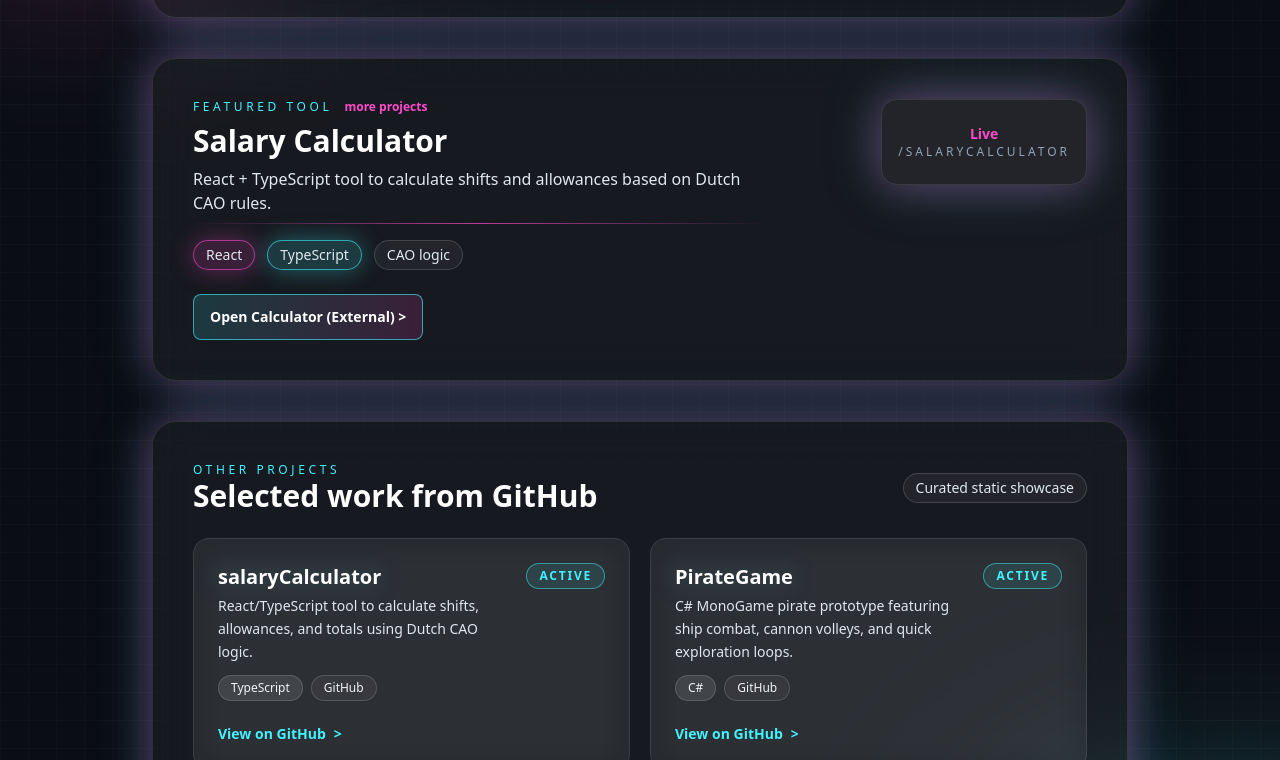
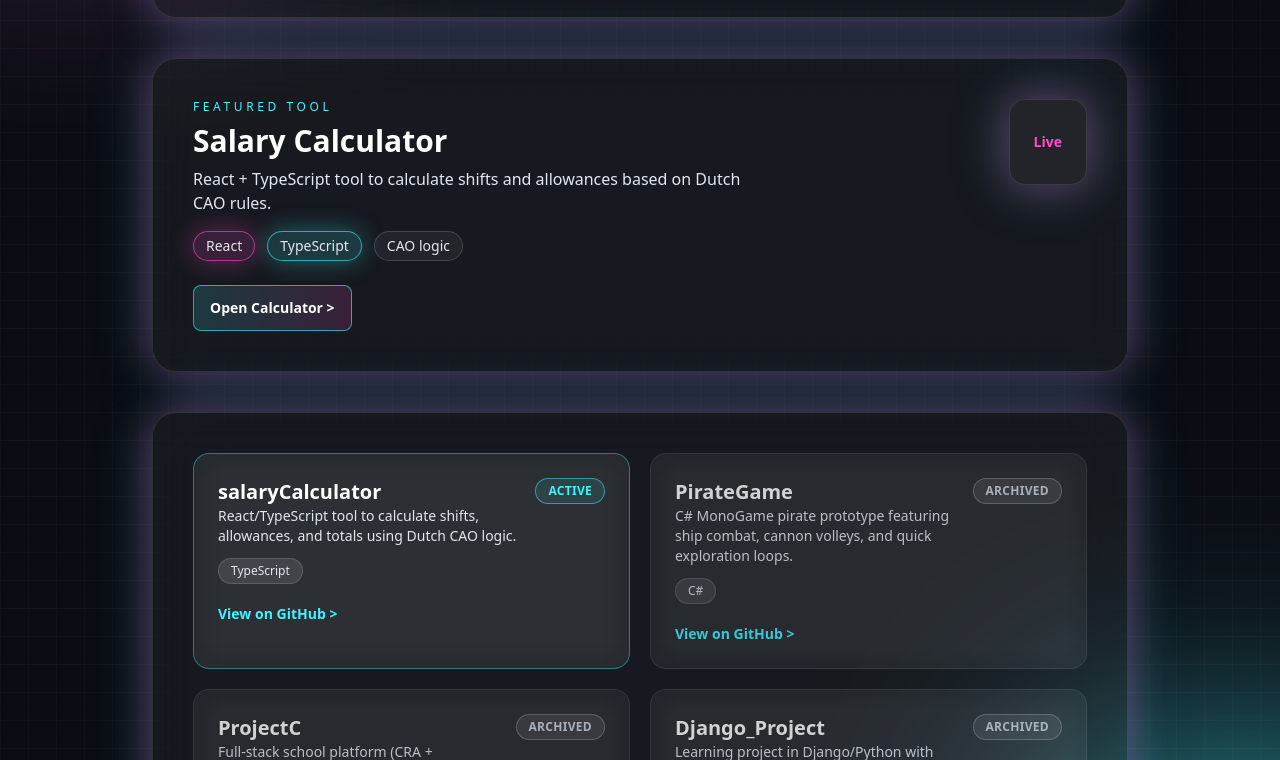
Before and after one commit to Voxxai/voxxai.github.io, a React (Create React App) app: page / in a window 1280 px wide. Shown: the part 400-1160 px from the top of the page. Built offline with nearby package versions, Linux system fonts and the light colour scheme.

Commit message:
Enhance About and Home components with updated content and improved layout

```diff
--- a/src/components/About.tsx
+++ b/src/components/About.tsx
@@ -8,26 +8,44 @@ interface AboutProps {
 export const About: React.FC<AboutProps> = ({ onNavigate }) => {
   return (
     <main className="relative z-10 mx-auto min-h-screen max-w-3xl px-6 py-12 text-slate-200">
+      {/* Back button */}
       <button
         onClick={() => onNavigate("home")}
-        className="mb-8 flex items-center gap-2 text-neonCyan hover:text-neonPink transition font-mono text-sm group"
+        className="mb-8 flex items-center gap-2 font-mono text-sm text-neonCyan transition hover:text-neonPink group"
       >
-        <span className="group-hover:-translate-x-1 transition-transform">
+        <span className="transition-transform group-hover:-translate-x-1">
           &lt;
-        </span>{" "}
+        </span>
         Back to Home
       </button>
 
+      {/* Content */}
       <div className="neon-panel p-10">
-        <h1 className="text-4xl font-bold text-white mb-6">About Voxxai</h1>
+        <h1 className="mb-6 text-4xl font-bold text-white">About Voxxai</h1>
+
         <p className="mb-4 text-lg leading-relaxed">
-          This is an internal page example. Because we are using state-based
-          routing, switching to this page happens instantly without a browser
-          reload.
+          Hey, I’m <span className="font-semibold text-neonCyan">Voxxai</span> —
+          a software engineer with a strong focus on modern web development,
+          automation, and building things that actually feel good to use.
         </p>
+
+        <p className="mb-4 text-lg leading-relaxed text-slate-300">
+          I work primarily with{" "}
+          <span className="text-white">React, TypeScript, and Node.js</span>,
+          alongside modern tooling for APIs, CI/CD, and cloud-based workflows. I
+          enjoy turning complex problems into clean, maintainable solutions.
+        </p>
+
+        <p className="mb-4 text-lg leading-relaxed text-slate-300">
+          Outside of coding, I’m deeply into{" "}
+          <span className="text-white">gaming, anime, and tech culture</span>.
+          That influence shows up in my work through sleek UI, attention to
+          detail, and a preference for bold, futuristic design.
+        </p>
+
         <p className="text-slate-400">
-          You can expand this section with your bio, resume, or contact form
-          later.
+          This site is my playground — a place to experiment, learn, and
+          showcase projects I’m proud of. More coming soon.
         </p>
       </div>
     </main>
--- a/src/components/Home.tsx
+++ b/src/components/Home.tsx
@@ -12,6 +12,7 @@ export const Home: React.FC<HomeProps> = ({ onNavigate }) => {
 
   return (
     <main className="relative z-10 mx-auto flex min-h-screen max-w-5xl flex-col gap-10 px-6 py-12 sm:py-16">
+      {/* HERO */}
       <header className="neon-panel p-8 sm:p-10">
         <div className="flex flex-col gap-6">
           <div className="flex flex-wrap justify-between gap-4">
@@ -27,6 +28,7 @@ export const Home: React.FC<HomeProps> = ({ onNavigate }) => {
                 and modern tooling. Cyberpunk-infused, shipping-grade code.
               </p>
             </div>
+
             <div className="flex flex-col items-end gap-3 text-right text-sm text-slate-300">
               <span className="rounded-full border border-neonPink/40 bg-neonPink/10 px-3 py-1 shadow-glowPink">
                 React + TS
@@ -80,20 +82,13 @@ export const Home: React.FC<HomeProps> = ({ onNavigate }) => {
         </div>
       </header>
 
+      {/* FEATURED TOOL (Live) */}
       <section className="neon-panel p-8 sm:p-10">
         <div className="flex items-start justify-between gap-6">
           <div className="flex flex-col gap-2">
-            <div className="flex items-center gap-3">
-              <p className="text-xs uppercase tracking-[0.3em] text-neonCyan">
-                Featured Tool
-              </p>
-              <button
-                onClick={() => onNavigate("projects")}
-                className="text-xs font-semibold text-neonPink underline-offset-4 hover:underline"
-              >
-                more projects
-              </button>
-            </div>
+            <p className="text-xs uppercase tracking-[0.3em] text-neonCyan">
+              Featured Tool
+            </p>
             <h2 className="text-3xl font-semibold text-white">
               Salary Calculator
             </h2>
@@ -101,7 +96,7 @@ export const Home: React.FC<HomeProps> = ({ onNavigate }) => {
               React + TypeScript tool to calculate shifts and allowances based
               on Dutch CAO rules.
             </p>
-            <div className="neon-divider" />
+
             <div className="flex flex-wrap gap-3 pt-2 text-sm text-slate-200">
               <span className="rounded-full border border-neonPink/60 bg-neonPink/15 px-3 py-1 shadow-glowPink">
                 React
@@ -113,91 +108,80 @@ export const Home: React.FC<HomeProps> = ({ onNavigate }) => {
                 CAO logic
               </span>
             </div>
+
             <div className="pt-4">
               <a
-                className="inline-flex items-center gap-2 rounded-lg border border-neonCyan/60 bg-gradient-to-r from-neonCyan/15 to-neonPink/15 px-4 py-3 text-sm font-semibold text-white transition duration-200 hover:-translate-y-0.5 hover:border-neonPink/70 hover:shadow-glowPink"
                 href="/salaryCalculator"
+                className="inline-flex items-center gap-2 rounded-lg border border-neonCyan/60 bg-gradient-to-r from-neonCyan/15 to-neonPink/15 px-4 py-3 text-sm font-semibold text-white transition hover:-translate-y-0.5 hover:border-neonPink/70 hover:shadow-glowPink"
               >
-                Open Calculator (External) &gt;
+                Open Calculator &gt;
               </a>
             </div>
           </div>
-          <div className="hidden h-full min-w-[180px] items-center justify-center rounded-2xl border border-white/10 bg-white/5 px-4 py-6 shadow-innerNeon sm:flex">
-            <div className="text-center text-sm text-slate-200">
-              <p className="text-neonPink font-semibold">Live</p>
-              <p className="text-xs uppercase tracking-[0.25em] text-slate-400">
-                /salaryCalculator
-              </p>
-            </div>
+
+          <div className="hidden sm:flex items-center justify-center rounded-2xl border border-white/10 bg-white/5 px-6 py-8 shadow-innerNeon">
+            <span className="text-sm font-semibold text-neonPink">Live</span>
           </div>
         </div>
       </section>
 
+      {/* OTHER PROJECTS */}
       <section className="neon-panel p-8 sm:p-10">
-        <div className="flex flex-col gap-6">
-          <div className="flex items-center justify-between flex-wrap gap-3">
-            <div>
-              <p className="text-xs uppercase tracking-[0.3em] text-neonCyan">
-                Other Projects
-              </p>
-              <h3 className="text-3xl font-semibold text-white">
-                Selected work from GitHub
-              </h3>
-            </div>
-            <span className="rounded-full border border-white/15 bg-white/5 px-3 py-1 text-sm text-slate-200">
-              Curated static showcase
-            </span>
-          </div>
+        <div className="grid grid-cols-1 gap-5 md:grid-cols-2">
+          {previewProjects.map((project) => {
+            const isArchived = project.archived;
 
-          <div className="grid grid-cols-1 gap-5 md:grid-cols-2">
-            {previewProjects.map((project) => (
+            return (
               <div
                 key={project.name}
-                className="group relative overflow-hidden rounded-2xl border border-white/10 bg-white/5 p-6 backdrop-blur-lg transition duration-200 hover:-translate-y-1 hover:border-neonPink/60 hover:shadow-glowPink"
+                className={`group relative overflow-hidden rounded-2xl border bg-white/5 p-6 backdrop-blur-lg transition
+                  ${
+                    isArchived
+                      ? "border-white/10 opacity-80"
+                      : "border-neonCyan/40 hover:-translate-y-1 hover:border-neonPink/60 hover:shadow-glowPink"
+                  }`}
               >
-                <div
-                  className="absolute inset-0 opacity-0 group-hover:opacity-100 transition duration-200 bg-gradient-to-br from-neonPink/10 via-transparent to-neonCyan/10"
-                  aria-hidden
-                />
                 <div className="relative flex flex-col gap-3">
                   <div className="flex items-start justify-between gap-3">
-                    <div className="flex flex-col gap-1">
-                      <h4 className="text-xl font-semibold text-white drop-shadow-[0_0_12px_rgba(65,243,255,0.25)]">
+                    <div>
+                      <h4 className="text-xl font-semibold text-white">
                         {project.name}
                       </h4>
-                      <p className="text-sm text-slate-200 leading-relaxed">
-                        {project.description?.trim() || "No description yet."}
+                      <p className="text-sm text-slate-200">
+                        {project.description}
                       </p>
                     </div>
-                    <span className="rounded-full border border-neonCyan/50 bg-neonCyan/10 px-3 py-1 text-xs font-semibold uppercase tracking-[0.15em] text-neonCyan">
-                      Active
+
+                    <span
+                      className={`rounded-full px-3 py-1 text-xs font-semibold uppercase tracking-wide
+                        ${
+                          isArchived
+                            ? "border border-white/25 bg-white/10 text-slate-300"
+                            : "border border-neonCyan/50 bg-neonCyan/10 text-neonCyan"
+                        }`}
+                    >
+                      {isArchived ? "Archived" : "Active"}
                     </span>
                   </div>
 
                   <div className="flex flex-wrap gap-2">
-                    <span className="rounded-full border border-white/15 bg-white/10 px-3 py-1 text-xs text-slate-100">
-                      {project.language || "Unknown"}
-                    </span>
-                    <span className="rounded-full border border-white/15 bg-white/5 px-3 py-1 text-xs text-slate-100">
-                      GitHub
+                    <span className="rounded-full border border-white/15 bg-white/10 px-3 py-1 text-xs">
+                      {project.language}
                     </span>
                   </div>
 
-                  <div className="pt-2">
-                    <a
-                      className="inline-flex items-center gap-2 text-sm font-semibold text-neonCyan transition hover:text-neonPink"
-                      href={project.html_url}
-                      target="_blank"
-                      rel="noreferrer"
-                    >
-                      View on GitHub
-                      <span aria-hidden>&gt;</span>
-                    </a>
-                  </div>
+                  <a
+                    href={project.html_url}
+                    target="_blank"
+                    rel="noreferrer"
+                    className="pt-2 text-sm font-semibold text-neonCyan transition hover:text-neonPink"
+                  >
+                    View on GitHub &gt;
+                  </a>
                 </div>
               </div>
-            ))}
-          </div>
+            );
+          })}
         </div>
       </section>
     </main>
```
